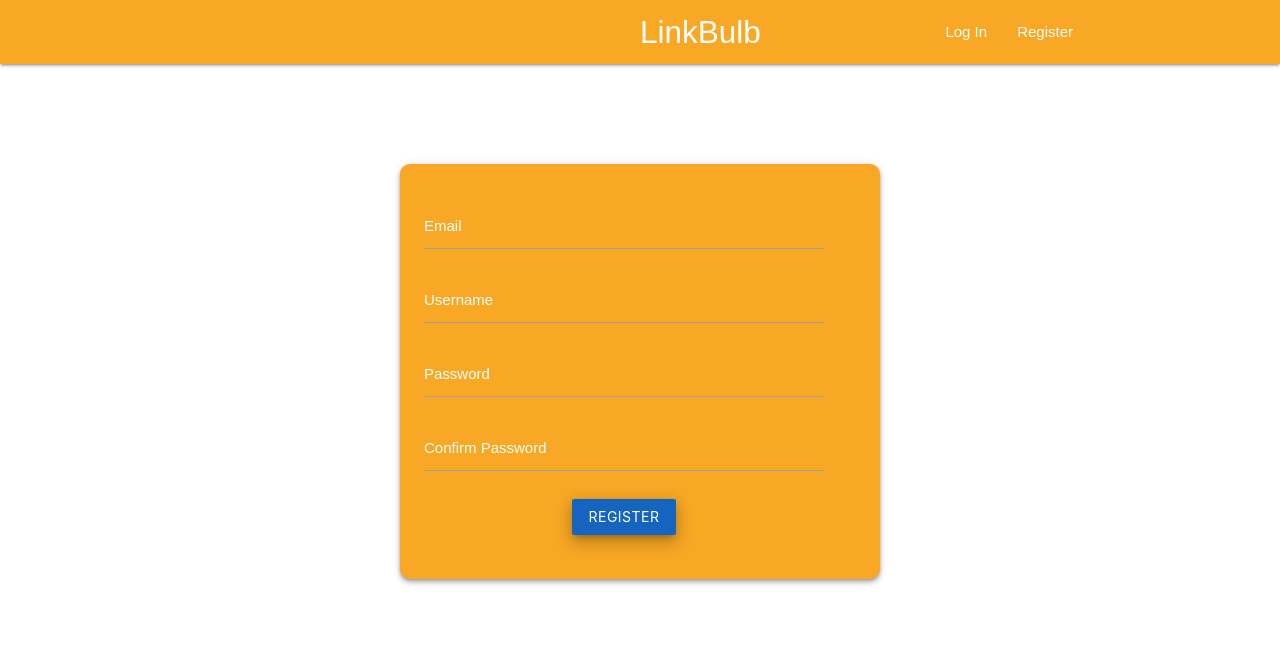
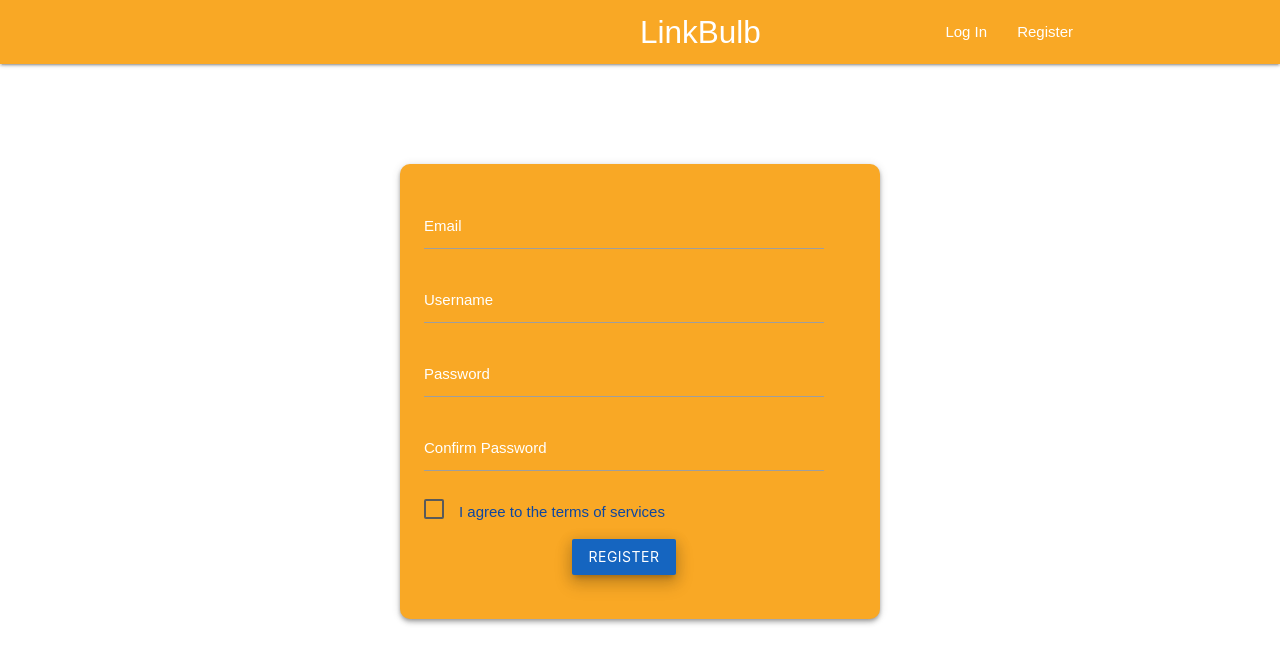
Before and after one commit to islom247/linkbulb, a React (Create React App) app: page /register in a window 1280 px wide. Shown: the top 664 px of the page. Built offline with nearby package versions, Linux system fonts and the light colour scheme.

Commit message:
small updates

```diff
--- a/src/Register.js
+++ b/src/Register.js
@@ -4,14 +4,31 @@ import "./styles.css";
 class Login extends Component {
   state = {
     email: "",
-    password: ""
+    password: "",
+    error: ""
   };
   handleChange = e => {
     this.setState({
       [e.target.id]: e.target.value
     });
+    if (e.target.checked) {
+      this.setState({
+        error: ""
+      });
+    }
   };
-  handleSubmit = e => {};
+  handleSubmit = e => {
+    e.preventDefault();
+    if (!document.getElementById("tos").checked) {
+      this.setState({
+        error: "You should agree to terms of services to register!"
+      });
+    } else {
+      this.setState({
+        error: ""
+      });
+    }
+  };
 
   render() {
     return (
@@ -48,10 +65,23 @@ class Login extends Component {
                   onChange={this.handleChange}
                 />
               </div>
+              <div className="left-align">
+                <label>
+                  <input type="checkbox" className="filled-in" />
+                  <span>
+                    <a id="tos" href="http://www.google.com">
+                      I agree to the terms of services
+                    </a>
+                  </span>
+                </label>
+              </div>
               <div className="input-field center-align">
                 <button className="btn blue darken-3 z-depth-3">
                   Register
                 </button>
+              </div>
+              <div>
+                <label id="error">{this.state.error}</label>
               </div>
             </form>
           </div>
--- a/src/styles.css
+++ b/src/styles.css
@@ -104,3 +104,10 @@ textarea {
   box-shadow: 0 1px 0 0 #1d5dc4 !important;
   color: black;
 }
+#tos {
+  color: #0d47a1;
+}
+#error {
+  font-size: 15px;
+  color: red;
+}
```
Also changed, not shown: src/Bhome.js (added, +7 -0 lines).
